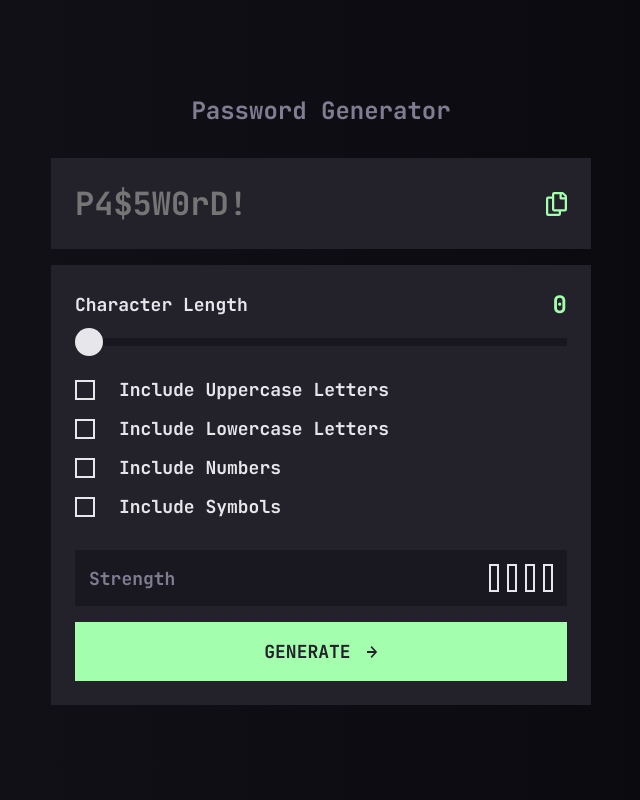
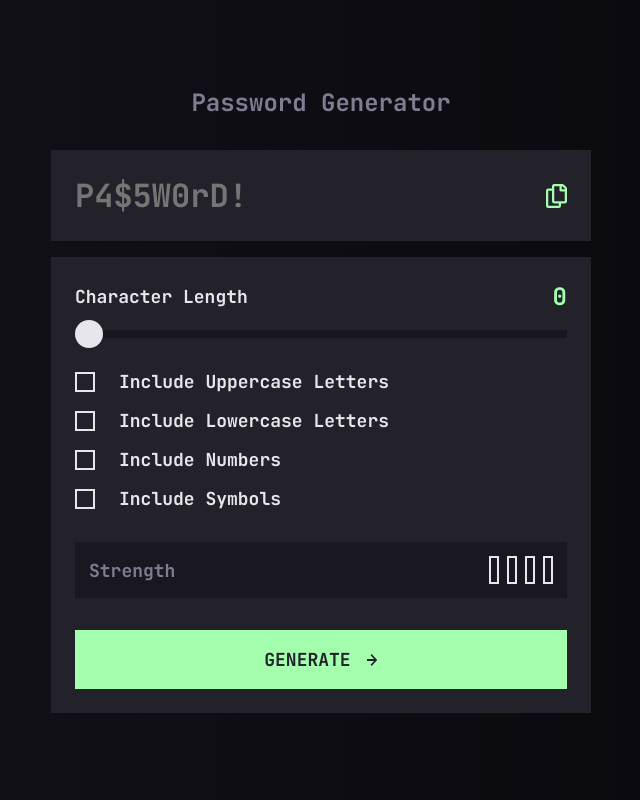
Before and after one commit to KaiWaldrant/fem-psw-gen, a plain HTML site: page index.html in a window 1280 px wide. Shown: the whole page, without its empty margins (319-959 px from the left). Drawn offline with Linux system fonts and the light colour scheme.

Commit message:
add footer gap

```diff
--- a/style.css
+++ b/style.css
@@ -246,6 +246,10 @@ body {
     .pg__content {
         font-size: var(--fs-400);
     }
+
+    .pg__footer {
+        gap: 2rem;
+    }
 }
 
 /*Utilities*/
```
